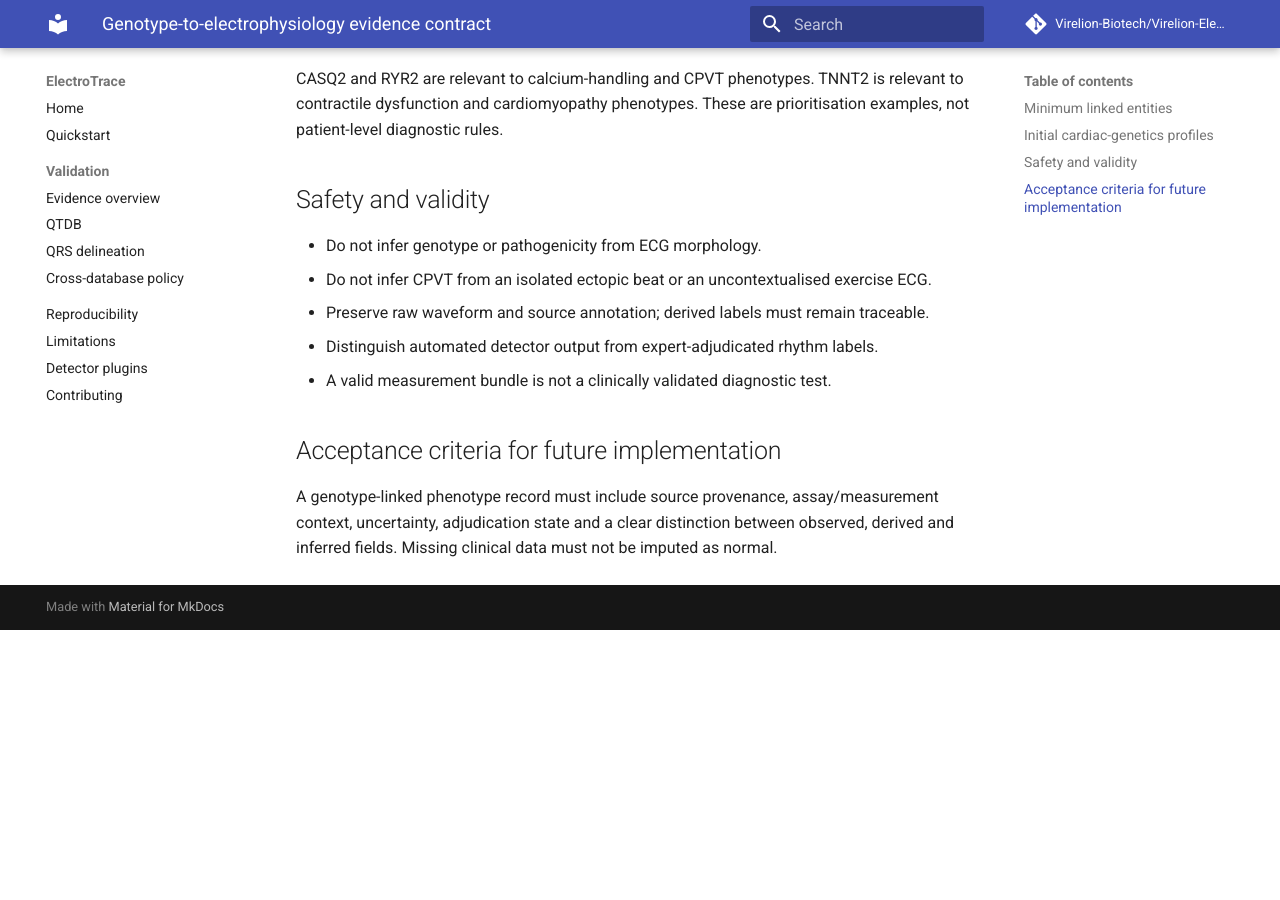
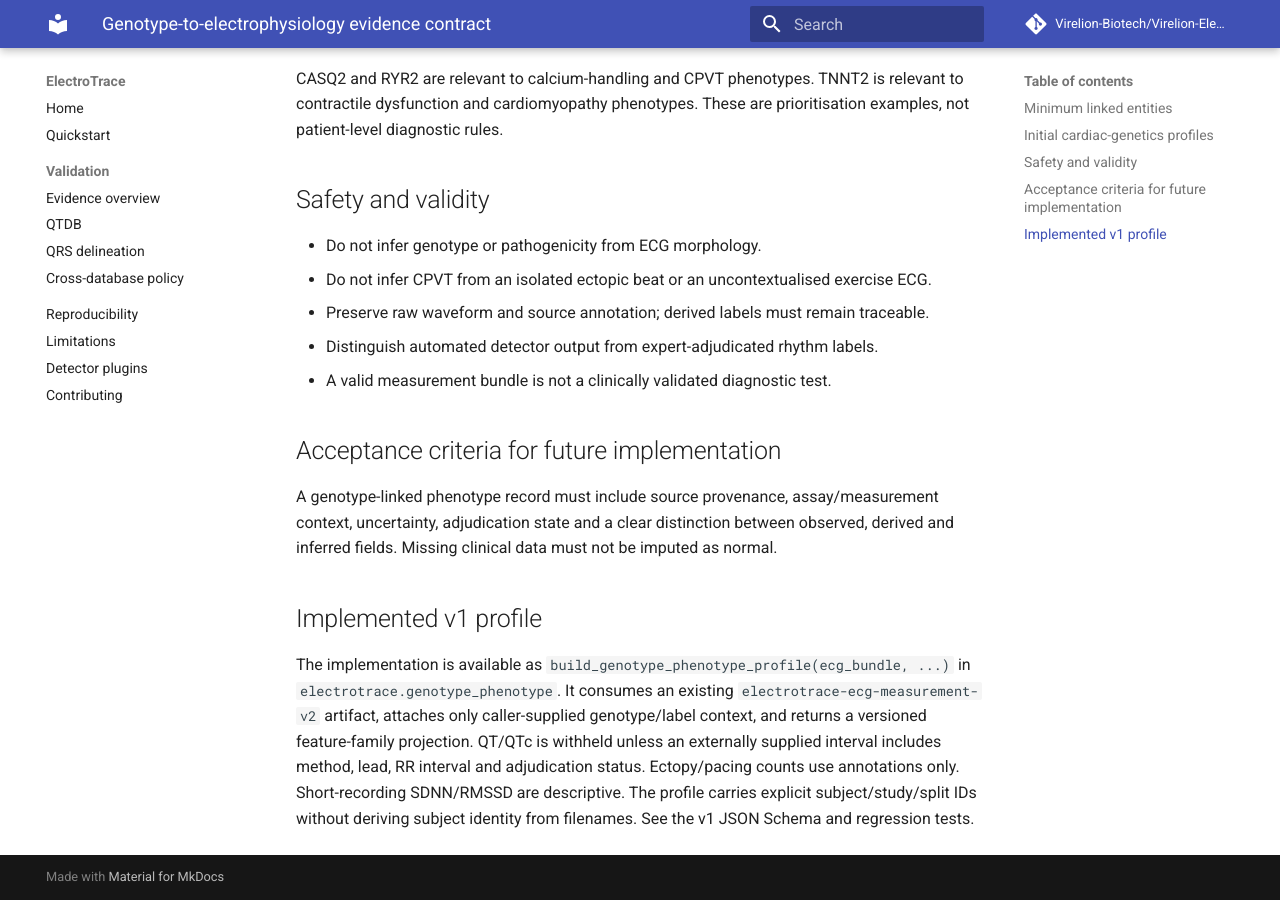
Before and after one commit to Virelion-Biotech/Virelion-ElectroTrace, an MkDocs documentation site: the page built from docs/GENOTYPE_ELECTROPHYSIOLOGY_EVIDENCE_CONTRACT.md, in a window 1280 px wide and 900 px high, scrolled down 736 px. Built offline with MkDocs 1.6.1 and Material for MkDocs 9.7.7, drawn with Linux system fonts in a browser that asks for light colours; comment, search, counter and statistics services are not loaded; before the commit the page ends 1366 px from its top, so only the background shows below that.

Commit message:
Document implemented genotype electrophysiology profile v1

```diff
--- a/docs/GENOTYPE_ELECTROPHYSIOLOGY_EVIDENCE_CONTRACT.md
+++ b/docs/GENOTYPE_ELECTROPHYSIOLOGY_EVIDENCE_CONTRACT.md
@@ -38,3 +38,8 @@ prioritisation examples, not patient-level diagnostic rules.
 A genotype-linked phenotype record must include source provenance, assay/measurement
 context, uncertainty, adjudication state and a clear distinction between observed,
 derived and inferred fields. Missing clinical data must not be imputed as normal.
+
+
+## Implemented v1 profile
+
+The implementation is available as `build_genotype_phenotype_profile(ecg_bundle, ...)` in `electrotrace.genotype_phenotype`. It consumes an existing `electrotrace-ecg-measurement-v2` artifact, attaches only caller-supplied genotype/label context, and returns a versioned feature-family projection. QT/QTc is withheld unless an externally supplied interval includes method, lead, RR interval and adjudication status. Ectopy/pacing counts use annotations only. Short-recording SDNN/RMSSD are descriptive. The profile carries explicit subject/study/split IDs without deriving subject identity from filenames. See the v1 JSON Schema and regression tests.
```
